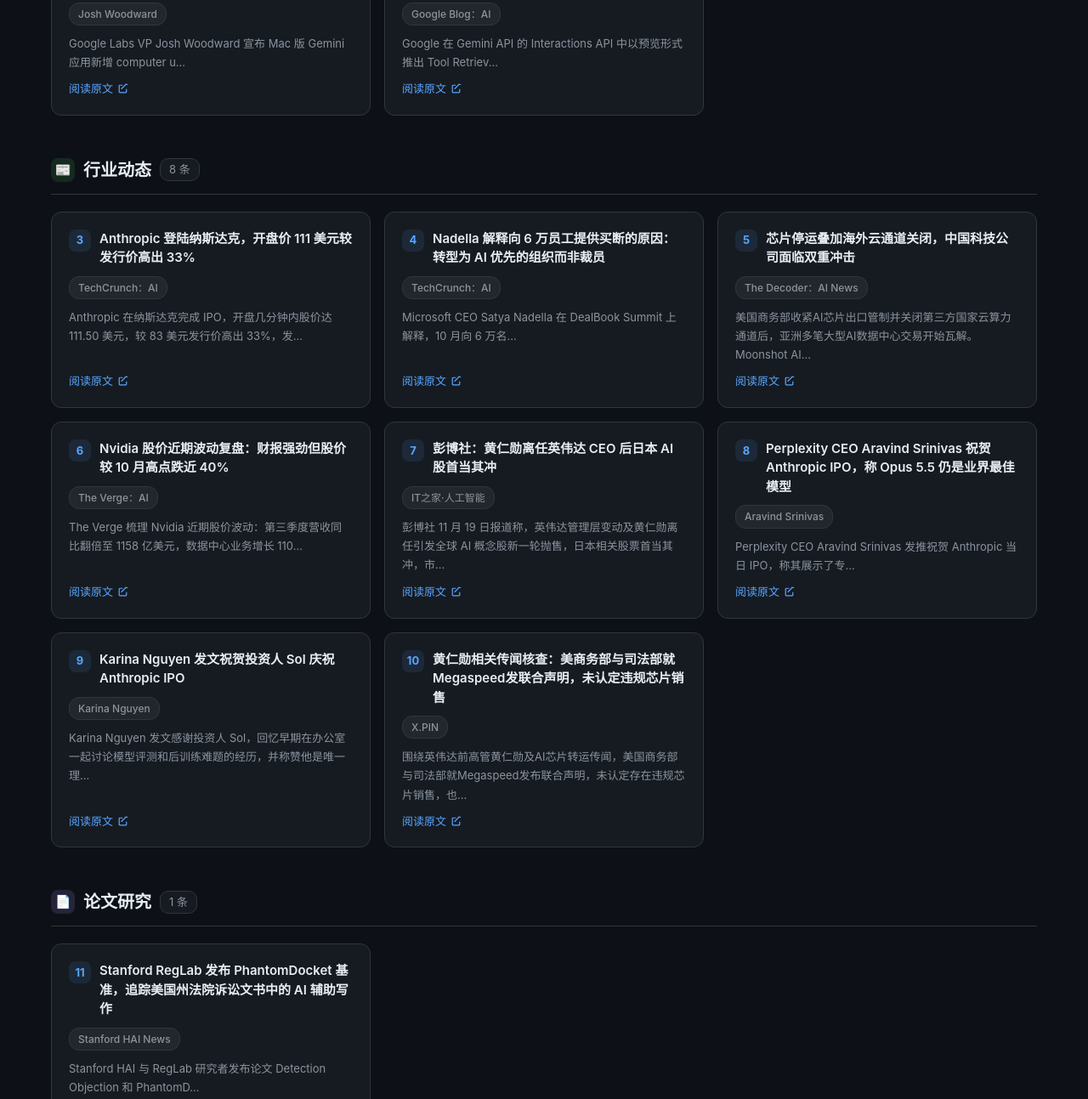
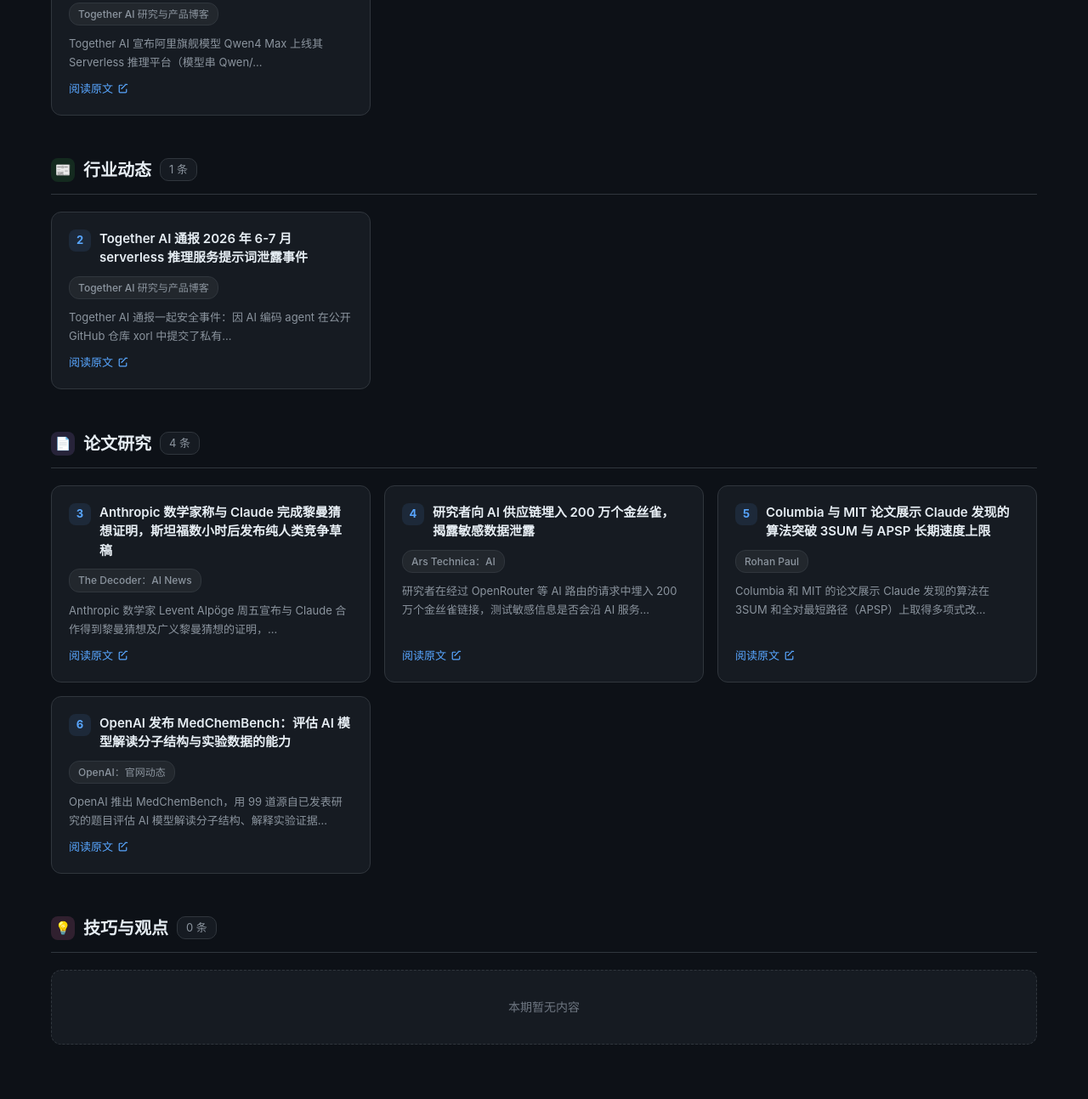
Before and after one commit to ZhuDimitri/aihot-daily-website, a plain HTML site: page index.html in a window 1280 px wide. Shown: the part 785-2078 px from the top of the page at 85% size. Drawn offline with Linux system fonts and the light colour scheme.

Commit message:
chore: 更新日报 2026-11-22

```diff
--- a/index.html
+++ b/index.html
@@ -3,7 +3,7 @@
 <head>
 <meta charset="UTF-8">
 <meta name="viewport" content="width=device-width, initial-scale=1.0">
-<title>AI HOT 日报 — 2026年11月20日（周五）</title>
+<title>AI HOT 日报 — 2026年11月22日（周日）</title>
 <style>
 *{margin:0;padding:0;box-sizing:border-box}
 :root{
@@ -229,11 +229,11 @@ footer .source-link:hover{text-decoration:underline}
 
 <script>
 const DATA = {
-  "date": "2026-11-20",
-  "dateDisplay": "2026年11月20日（周五）",
-  "windowStart": "2026年11月19日 08:00",
-  "windowEnd": "2026年11月20日 08:00",
-  "total": 12,
+  "date": "2026-11-22",
+  "dateDisplay": "2026年11月22日（周日）",
+  "windowStart": "2026年11月21日 08:00",
+  "windowEnd": "2026年11月22日 08:00",
+  "total": 6,
   "sections": [
     {
       "label": "模型发布/更新",
@@ -242,123 +242,74 @@ const DATA = {
     },
     {
       "label": "产品发布/更新",
-      "count": 2,
+      "count": 1,
       "items": [
         {
           "num": 1,
-          "title": "Mac 版 Gemini 应用上线计算机操作功能，可代用户执行跨应用任务",
-          "summary": "Google Labs VP Josh Woodward 宣布 Mac 版 Gemini 应用新增 computer u...",
-          "sourceUrl": "https://aihot.news/items/h5xjk79bhcu8vgnbrynj208uj",
-          "sourceName": "Josh Woodward",
-          "permalink": "https://aihot.news/items/h5xjk79bhcu8vgnbrynj208uj"
-        },
-        {
-          "num": 2,
-          "title": "Google 在 Gemini API 推出 Tool Retrieval 预览",
-          "summary": "Google 在 Gemini API 的 Interactions API 中以预览形式推出 Tool Retriev...",
-          "sourceUrl": "https://aihot.news/items/n3npoqbr48wu58cke5p3ox18l",
-          "sourceName": "Google Blog：AI",
-          "permalink": "https://aihot.news/items/n3npoqbr48wu58cke5p3ox18l"
+          "title": "Qwen4 Max 上线 Together AI，单次调用修复 Tornado 整仓 bug",
+          "summary": "Together AI 宣布阿里旗舰模型 Qwen4 Max 上线其 Serverless 推理平台（模型串 Qwen/...",
+          "sourceUrl": "https://aihot.news/items/rlj39tzyujneo0u35iyrfb4uc",
+          "sourceName": "Together AI 研究与产品博客",
+          "permalink": "https://aihot.news/items/rlj39tzyujneo0u35iyrfb4uc"
         }
       ]
     },
     {
       "label": "行业动态",
-      "count": 8,
+      "count": 1,
       "items": [
         {
-          "num": 3,
-          "title": "Anthropic 登陆纳斯达克，开盘价 111 美元较发行价高出 33%",
-          "summary": "Anthropic 在纳斯达克完成 IPO，开盘几分钟内股价达 111.50 美元，较 83 美元发行价高出 33%，发...",
-          "sourceUrl": "https://aihot.news/items/gklqioeodqeuqgz3lttg83ztv",
-          "sourceName": "TechCrunch：AI",
-          "permalink": "https://aihot.news/items/gklqioeodqeuqgz3lttg83ztv"
-        },
-        {
-          "num": 4,
-          "title": "Nadella 解释向 6 万员工提供买断的原因：转型为 AI 优先的组织而非裁员",
-          "summary": "Microsoft CEO Satya Nadella 在 DealBook Summit 上解释，10 月向 6 万名...",
-          "sourceUrl": "https://aihot.news/items/g47lsydtqfsi16e0z920ghe2y",
-          "sourceName": "TechCrunch：AI",
-          "permalink": "https://aihot.news/items/g47lsydtqfsi16e0z920ghe2y"
-        },
-        {
-          "num": 5,
-          "title": "芯片停运叠加海外云通道关闭，中国科技公司面临双重冲击",
-          "summary": "美国商务部收紧AI芯片出口管制并关闭第三方国家云算力通道后，亚洲多笔大型AI数据中心交易开始瓦解。Moonshot AI...",
-          "sourceUrl": "https://aihot.news/items/h4bvsjw4ri6to1inm87srlf42",
-          "sourceName": "The Decoder：AI News",
-          "permalink": "https://aihot.news/items/h4bvsjw4ri6to1inm87srlf42"
-        },
-        {
-          "num": 6,
-          "title": "Nvidia 股价近期波动复盘：财报强劲但股价较 10 月高点跌近 40%",
-          "summary": "The Verge 梳理 Nvidia 近期股价波动：第三季度营收同比翻倍至 1158 亿美元，数据中心业务增长 110...",
-          "sourceUrl": "https://aihot.news/items/w1q2gyqsel49b4vbqeodf0qmc",
-          "sourceName": "The Verge：AI",
-          "permalink": "https://aihot.news/items/w1q2gyqsel49b4vbqeodf0qmc"
-        },
-        {
-          "num": 7,
-          "title": "彭博社：黄仁勋离任英伟达 CEO 后日本 AI 股首当其冲",
-          "summary": "彭博社 11 月 19 日报道称，英伟达管理层变动及黄仁勋离任引发全球 AI 概念股新一轮抛售，日本相关股票首当其冲，市...",
-          "sourceUrl": "https://aihot.news/items/gpufpm2kxcsxrewhivsjviz3a",
-          "sourceName": "IT之家·人工智能",
-          "permalink": "https://aihot.news/items/gpufpm2kxcsxrewhivsjviz3a"
-        },
-        {
-          "num": 8,
-          "title": "Perplexity CEO Aravind Srinivas 祝贺 Anthropic IPO，称 Opus 5.5 仍是业界最佳模型",
-          "summary": "Perplexity CEO Aravind Srinivas 发推祝贺 Anthropic 当日 IPO，称其展示了专...",
-          "sourceUrl": "https://aihot.news/items/w8zhbr5smu0072gyuzmmay1eo",
-          "sourceName": "Aravind Srinivas",
-          "permalink": "https://aihot.news/items/w8zhbr5smu0072gyuzmmay1eo"
-        },
-        {
-          "num": 9,
-          "title": "Karina Nguyen 发文祝贺投资人 Sol 庆祝 Anthropic IPO",
-          "summary": "Karina Nguyen 发文感谢投资人 Sol，回忆早期在办公室一起讨论模型评测和后训练难题的经历，并称赞他是唯一理...",
-          "sourceUrl": "https://aihot.news/items/lc38ozrwfur9ympu1l3meqcuq",
-          "sourceName": "Karina Nguyen",
-          "permalink": "https://aihot.news/items/lc38ozrwfur9ympu1l3meqcuq"
-        },
-        {
-          "num": 10,
-          "title": "黄仁勋相关传闻核查：美商务部与司法部就Megaspeed发联合声明，未认定违规芯片销售",
-          "summary": "围绕英伟达前高管黄仁勋及AI芯片转运传闻，美国商务部与司法部就Megaspeed发布联合声明，未认定存在违规芯片销售，也...",
-          "sourceUrl": "https://aihot.news/items/abxhv94f3gcq1qb9mzdf7yma3",
-          "sourceName": "X.PIN",
-          "permalink": "https://aihot.news/items/abxhv94f3gcq1qb9mzdf7yma3"
+          "num": 2,
+          "title": "Together AI 通报 2026 年 6-7 月 serverless 推理服务提示词泄露事件",
+          "summary": "Together AI 通报一起安全事件：因 AI 编码 agent 在公开 GitHub 仓库 xorl 中提交了私有...",
+          "sourceUrl": "https://aihot.news/items/xqe6lbb5zsjp9xbsc1o912cs0",
+          "sourceName": "Together AI 研究与产品博客",
+          "permalink": "https://aihot.news/items/xqe6lbb5zsjp9xbsc1o912cs0"
         }
       ]
     },
     {
       "label": "论文研究",
-      "count": 1,
+      "count": 4,
       "items": [
         {
-          "num": 11,
-          "title": "Stanford RegLab 发布 PhantomDocket 基准，追踪美国州法院诉讼文书中的 AI 辅助写作",
-          "summary": "Stanford HAI 与 RegLab 研究者发布论文 Detection Objection 和 PhantomD...",
-          "sourceUrl": "https://aihot.news/items/wi5cfyezztfdcojsokxto4q0d",
-          "sourceName": "Stanford HAI News",
-          "permalink": "https://aihot.news/items/wi5cfyezztfdcojsokxto4q0d"
+          "num": 3,
+          "title": "Anthropic 数学家称与 Claude 完成黎曼猜想证明，斯坦福数小时后发布纯人类竞争草稿",
+          "summary": "Anthropic 数学家 Levent Alpöge 周五宣布与 Claude 合作得到黎曼猜想及广义黎曼猜想的证明，...",
+          "sourceUrl": "https://aihot.news/items/tje8i8y21ttk7jjmqet5bpxuq",
+          "sourceName": "The Decoder：AI News",
+          "permalink": "https://aihot.news/items/tje8i8y21ttk7jjmqet5bpxuq"
+        },
+        {
+          "num": 4,
+          "title": "研究者向 AI 供应链埋入 200 万个金丝雀，揭露敏感数据泄露",
+          "summary": "研究者在经过 OpenRouter 等 AI 路由的请求中埋入 200 万个金丝雀链接，测试敏感信息是否会沿 AI 服务...",
+          "sourceUrl": "https://aihot.news/items/agm7klro03kcu9weuix1bt4su",
+          "sourceName": "Ars Technica：AI",
+          "permalink": "https://aihot.news/items/agm7klro03kcu9weuix1bt4su"
+        },
+        {
+          "num": 5,
+          "title": "Columbia 与 MIT 论文展示 Claude 发现的算法突破 3SUM 与 APSP 长期速度上限",
+          "summary": "Columbia 和 MIT 的论文展示 Claude 发现的算法在 3SUM 和全对最短路径（APSP）上取得多项式改...",
+          "sourceUrl": "https://aihot.news/items/d32df9vzpliz9m348fug74inq",
+          "sourceName": "Rohan Paul",
+          "permalink": "https://aihot.news/items/d32df9vzpliz9m348fug74inq"
+        },
+        {
+          "num": 6,
+          "title": "OpenAI 发布 MedChemBench：评估 AI 模型解读分子结构与实验数据的能力",
+          "summary": "OpenAI 推出 MedChemBench，用 99 道源自已发表研究的题目评估 AI 模型解读分子结构、解释实验证据...",
+          "sourceUrl": "https://aihot.news/items/p52mxe56big96tb6cx9qr1rij",
+          "sourceName": "OpenAI：官网动态",
+          "permalink": "https://aihot.news/items/p52mxe56big96tb6cx9qr1rij"
         }
       ]
     },
     {
       "label": "技巧与观点",
-      "count": 1,
-      "items": [
-        {
-          "num": 12,
-          "title": "OpenAI 详解 Codex 驱动的 Performance Factory 如何自动保持 ChatGPT 高性能",
-          "summary": "OpenAI 官方详解其 Performance Factory 系统，用 Codex 智能体在云端自动排查并修复 Ch...",
-          "sourceUrl": "https://aihot.news/items/alwgjr29158n454prl9tjmmw1",
-          "sourceName": "OpenAI：官网动态",
-          "permalink": "https://aihot.news/items/alwgjr29158n454prl9tjmmw1"
-        }
-      ]
+      "count": 0,
+      "items": []
     }
   ]
 };
```
